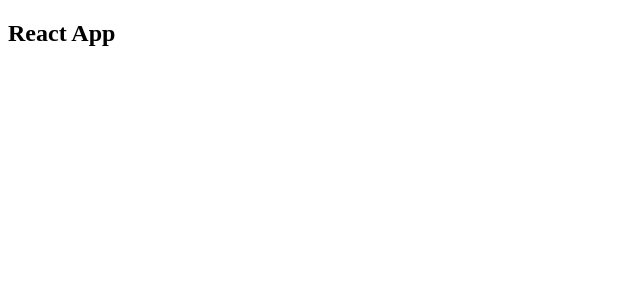
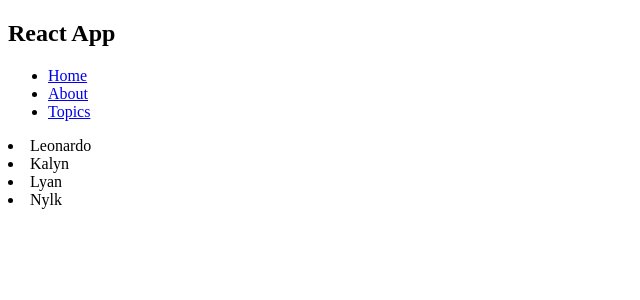
Before and after one commit to LeonardoKalyn/shaw-front-end, a React app: page / in a window 1280 px wide. Shown: the top 300 px of the page, without its empty margins (0-640 px from the left). Built offline with nearby package versions, Linux system fonts and the light colour scheme.

Commit message:
Add react router

```diff
--- a/package.json
+++ b/package.json
@@ -27,6 +27,8 @@
   },
   "dependencies": {
     "react": "^16.5.2",
-    "react-dom": "^16.5.2"
+    "react-dom": "^16.5.2",
+    "react-router": "^4.3.1",
+    "react-router-dom": "^4.3.1"
   }
 }
--- a/src/app/App.js
+++ b/src/app/App.js
@@ -1,4 +1,7 @@
 import React, { Component } from 'react';
+import { BrowserRouter as Router, Route, Link } from 'react-router-dom'
+
+import Home from 'container/home'
 
 class App extends Component {
   render() {
@@ -7,6 +10,25 @@
         <header>
           <h1>React App</h1>
         </header>
+        <div>
+          <Router>
+            <div>
+              <ul>
+                <li>
+                  <Link to="/">Home</Link>
+                </li>
+                <li>
+                  <Link to="/about">About</Link>
+                </li>
+                <li>
+                  <Link to="/topics">Topics</Link>
+                </li>
+              </ul>
+
+              <Route exact path="/" component={Home} />
+            </div>
+          </Router>
+        </div>
       </div>
     );
   }
--- /dev/null
+++ b/src/app/container/home.js
@@ -0,0 +1,19 @@
+import React, { Component } from 'react';
+import Home from 'presentational/home';
+
+class HomeContainer extends Component {
+  constructor(props) {
+    super(props);
+    this.state = {
+      users: ['Leonardo', 'Kalyn', 'Lyan', 'Nylk']
+    };
+  }
+
+  render() {
+    const { users } = this.state;
+
+    return <Home users={users} />
+  }
+}
+
+export default HomeContainer;
--- /dev/null
+++ b/src/app/presentational/home.js
@@ -0,0 +1,9 @@
+import React from 'react';
+
+const Home = ({users}) => {
+  return users.map(user => (
+    <li>{user}</li>
+  ));
+};
+
+export default Home;
```
